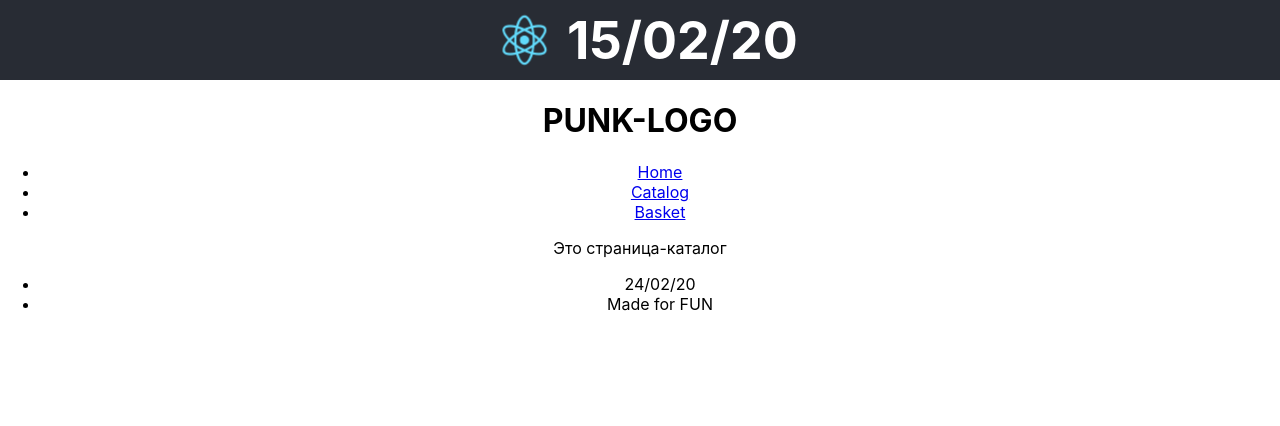
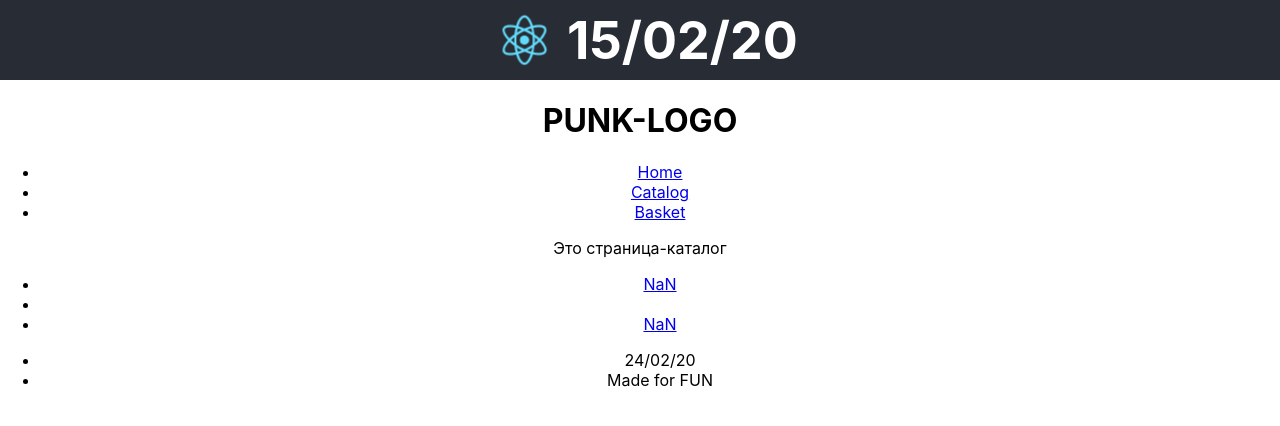
Before and after one commit to AndreyUytov/punk-react, a React (Create React App) app: page /catalog in a window 1280 px wide. Shown: the top 426 px of the page. Built offline with nearby package versions, Linux system fonts and the light colour scheme.

Commit message:
catalog page

```diff
--- a/src/actions/index.js
+++ b/src/actions/index.js
@@ -38,7 +38,7 @@ function fetchBeers (page) {
         return fetch(`https://api.punkapi.com/v2/beers?page=${page}&per_page=3`)
             .then(res => res.json())
             .then(json => dispatch(successBeers(page, json)))
-            .catch(err => failureBeers(err))
+            .catch(err => dispatch(failureBeers(err)))
     }
 }
 
--- a/src/components/catalog/index.js
+++ b/src/components/catalog/index.js
@@ -1,4 +1,39 @@
 import React from 'react'
+import {
+  NavLink,
+  Switch,
+  Route,
+  useRouteMatch
+} from 'react-router-dom'
+
+function createPageArr (page) {
+  if (page === 1 || page === 2) {
+    return [1, 2, 3]
+  } else return [page - 1, page, page + 1]
+}
+
+function createPageList (arr, url) {
+  return arr.map((elem, i) => {
+    return (
+      <li>
+        <NavLink to={`${url}/${elem}`} key={`${i}`} className='nav-list__link'
+        activeClassName='nav-list__link--active'>
+          {elem}
+        </NavLink>
+      </li>
+    )
+  })
+}
+
+function CatalogLinks (props) {
+  let { path, url } = useRouteMatch()
+  const pages = createPageArr(props.page)
+  return (
+    <>
+    {createPageList(pages, url)}
+    </>
+  )
+}
 
 export default function Catalog (props) {
     return (
@@ -7,6 +42,11 @@ export default function Catalog (props) {
             <p>
               Это страница-каталог
             </p>
+            <nav className='catalog-nav'>
+              <ul className='layout-nav-list nav-list'>
+                <CatalogLinks />
+              </ul>
+            </nav>
           </div>
         </>
     )
--- a/src/reducers/index.js
+++ b/src/reducers/index.js
@@ -7,7 +7,7 @@ import {
     SELECT_PAGE
 } from './../actions'
 
-function selectedPage (state = '1', action) {
+function selectedPage (state = 1, action) {
     switch (action.type) {
         case SELECT_PAGE:
             return action.page
```
